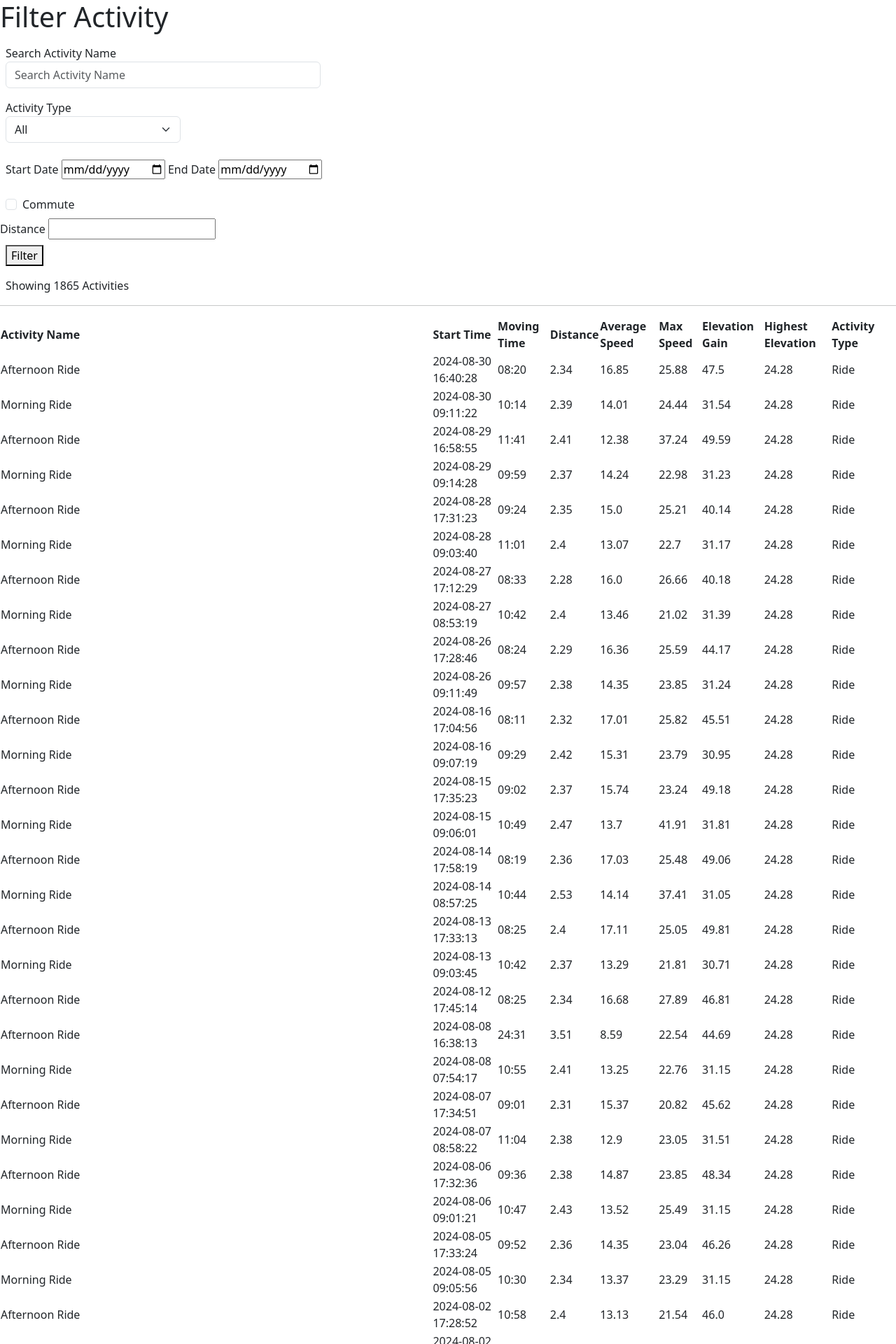
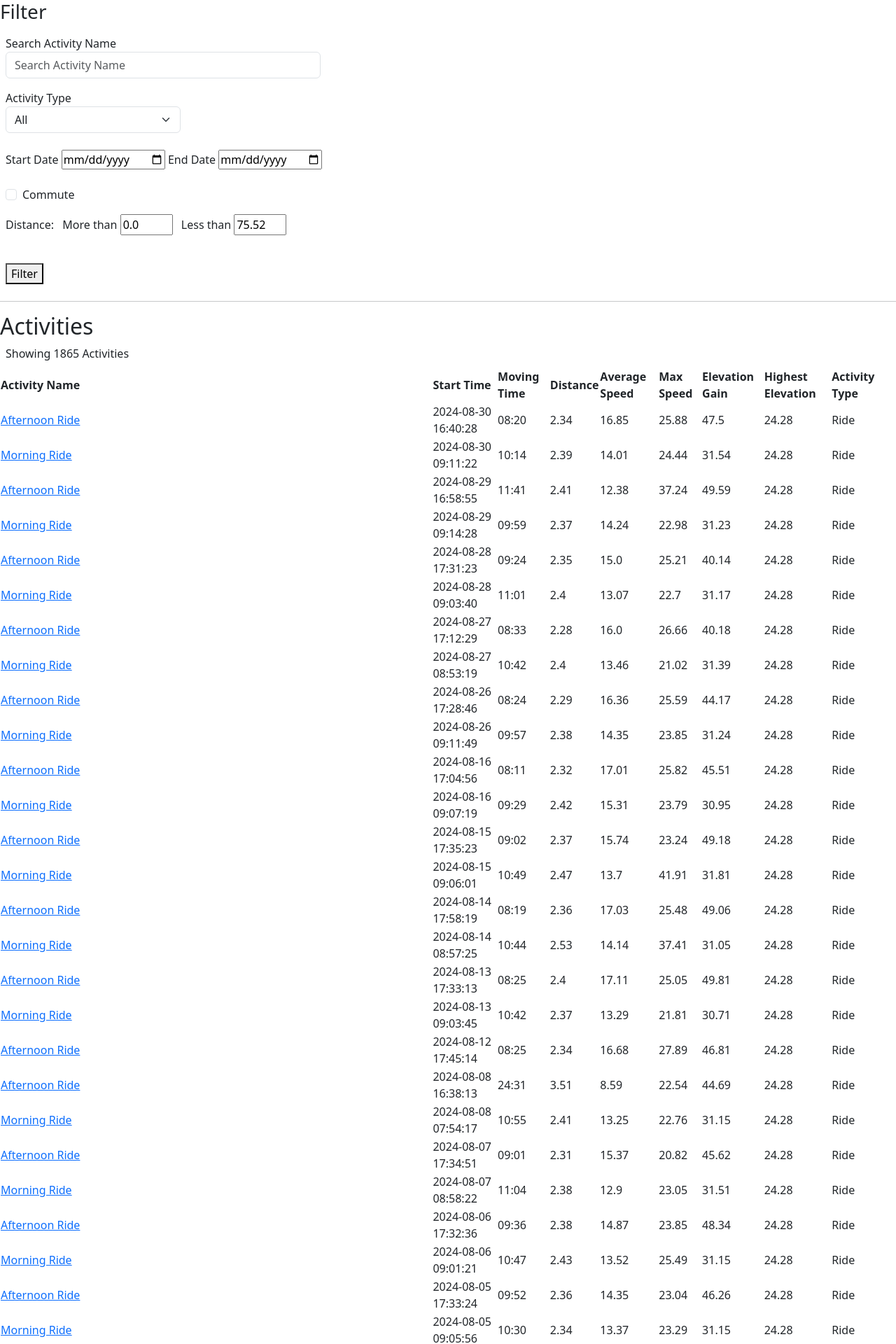
Before and after one commit to KColagiovanni/Strava_Activity, a Flask app: page /activities in a window 1280 px wide. Shown: the top 1920 px of the page at 70% size. Run offline with Flask 3, Linux system fonts and the light colour scheme; data comes from the database, SQL or seed files in the repository.

Commit message:
Completed the distance filter. Added a link to the activities page to take the user to the page where the selected activity info is displayed. Added a button to the activity_info.html file that opens a new page of the selected activity in Strava.

```diff
--- a/To Do List.txt
+++ b/To Do List.txt
@@ -1,6 +1,6 @@
 X * Create a text field to search activity by name, where the <search text> includes and not be an exact match.
 X * Add a filter option for dates (from and to).
-* Add a filter option for distance (more than X, less than X).
+X * Add a filter option for distance (more than X, less than X).
 * Add a filter option for elevation gain (more than X, less than X).
 * Add a filter option for highest elevation (more than X, less than X).
 * Add a filter option for average speed (more than X, less than X).
@@ -8,8 +8,9 @@ X * Add a filter option for dates (from and to).
 * Add a filter option for moving time (more than X, less than X).
 X * Add a filter option for commute.
 X * Add a filter option for activity type.
-* Make activity names a link that when clicked in will bring the user to the activity, which brings the user to a page
+X * Make activity names a link that when clicked in will bring the user to the activity, which brings the user to a page
 that shows the details of the activity.
+X * On the page that shows a single activity, make a button that opens up the activity in Strava in a new tab.
 * Graph all activities by selected column and show trend lines.
 * When displaying individual activities, graph the speed/pace vs time.
 * When displaying individual activities, graph elevation vs time.
--- a/app.py
+++ b/app.py
@@ -38,14 +38,15 @@ def index():
 @app.route('/activities', methods=['POST', 'GET'])
 def activity():
     """
-    Function and route for the filter activities page.
+    Function and route for the activities page.
 
     :return: Renders the filter_activities.html page.
     """
     # Order the SQL database by activity id
-    # activities = Activity.query.order_by(Activity.activity_id).all()
+    activities = Activity.query.order_by(Activity.activity_id).all()
     selected_activity = None
     activities = ''
+    num_of_activities = 0
     filters = None
     num_of_activities_string = 'Showing 0 Activities'
     start_date = None
@@ -57,6 +58,8 @@ def activity():
     print(f"request.form.get('start_date') is: {request.form.get('start_date')}")
     print(f"request.form.get('end_date') is: {request.form.get('end_date')}")
     print(f"request.form.get('commute') is: {request.form.get('commute')}")
+    print(f"request.form.get('more_than_distance') is: {request.form.get('more_than_distance')}")
+    print(f"request.form.get('less_than_distance') is: {request.form.get('less_than_distance')}")
 
     # When the form is submitted
     if request.method == 'POST':
@@ -65,18 +68,18 @@ def activity():
         start_date = request.form.get('start_date') or Activity.query.order_by(Activity.start_time).first().start_time
         end_date = request.form.get('end_date') or datetime.datetime.now()
         commute = request.form.get('commute') or None
-        min_distance = Activity.query.order_by(Activity.distance).first().distance
-        max_distance = Activity.query.order_by(Activity.distance.desc()).first().distance
+        min_distance_value = request.form.get('more_than_distance')
+        max_distance_value = request.form.get('less_than_distance')
 
-        print(f'Activity.start_time.first() is: {Activity.query.order_by(Activity.start_time).first().start_time}')
-        print(f'min_distance is: {min_distance}')
-        print(f'max_distance is: {max_distance}')
+        # print(f'Activity.start_time.first() is: {Activity.query.order_by(Activity.start_time).first().start_time}')
 
         filters = {}
         if selected_activity_type != 'All':
             filters['activity_type'] = selected_activity_type
         if commute == 'commute':
             filters['commute'] = 1
+        # if min_distance >= 'distance':
+        #     filters['distance'] =
 
         # if start_date:
         #     filters['start_time'] = start_date
@@ -93,6 +96,8 @@ def activity():
             .filter(ilike_op(Activity.activity_name, f'%{text_search}%'))
             .filter(start_date <= Activity.start_time)
             .filter(end_date >= Activity.start_time)
+            .filter(min_distance_value <= Activity.distance)
+            .filter(max_distance_value >= Activity.distance)
             # .order_by(Activity.distance  # Order activities by distance
             .order_by(Activity.start_time  # Order activities by date
             .desc())  # Show newest activities first
@@ -103,11 +108,6 @@ def activity():
         # activities = Activity.query.filter_by(**filters).filter(Activity.activity_name.ilike(f'{text_search}')).order_by(Activity.start_time.desc()).all()
         activities = query_string.all()
         num_of_activities = query_string.count()
-
-        if num_of_activities == 1:
-            num_of_activities_string = f'Showing {num_of_activities} Activity'
-        else:
-            num_of_activities_string = f'Showing {num_of_activities} Activities'
 
     # When the page loads
     if request.method == 'GET':
@@ -125,6 +125,13 @@ def activity():
         else:
             num_of_activities_string = f'Showing {num_of_activities} Activities'
 
+    if num_of_activities == 1:
+        num_of_activities_string = f'Showing {num_of_activities} Activity'
+    else:
+        num_of_activities_string = f'Showing {num_of_activities} Activities'
+
+    min_activities_distance = Activity.query.order_by(Activity.distance).first().distance
+    max_activities_distance = Activity.query.order_by(Activity.distance.desc()).first().distance
 
     # Group the activity types and create a list of each activity type to be used to populate the dropdown menu options.
     activity_type_categories = Activity.query.with_entities(Activity.activity_type).group_by(Activity.activity_type).all()
@@ -134,8 +141,12 @@ def activity():
         'filter_activities.html',
         activities=activities,
         activity_type_list=activity_type_list,
-        num_of_activities=num_of_activities_string
+        num_of_activities=num_of_activities_string,
+        min_activities_distance=min_activities_distance,
+        max_activities_distance=max_activities_distance
     )
+
+
 
 @app.route('/activity/<activity_id>', methods=['GET'])
 def activity_info(activity_id):
--- a/static/css/main.css
+++ b/static/css/main.css
@@ -1,3 +1,7 @@
 h6, p {
     display: inline;
 }
+
+.distance_input {
+    width: 75px;
+}
--- a/templates/activity_info.html
+++ b/templates/activity_info.html
@@ -51,6 +51,7 @@
     <p>{{ activity_data.activity_type }}</p>
 </div>
 
-<button>Go To Strava Activity</button>
+<a href="https://www.strava.com/activities/{{ activity_data.activity_id}}" target="_blank"><button>Go To Strava Activity</button></a>
 <a  href="/"><button>Home</button></a>
+<a  href="/activities"><button>Back</button></a>
 {% endblock %}
--- a/templates/filter_activities.html
+++ b/templates/filter_activities.html
@@ -1,11 +1,11 @@
 {% extends 'base.html' %}
 
 {% block head %}
-<title>Filter Activity</title>
+<title>Activities</title>
 {% endblock %}
 
 {% block body %}
-<h1>Filter Activity</h1>
+<h3>Filter</h3>
     <div class="dropdown">
         <form method="POST">
 
@@ -61,14 +61,29 @@
                 <label class="form-check-label" for="commute_checkbox">Commute</label>
             </div>
 
-            <label for="distance_filter">Distance</label>
-            <input type="number"
-                   id="distance_filter"
-                   name="distance"
-                   min=""
-                   max=""
-                   step=""/>
+            <div class="ms-2 mt-2">
+                <p>Distance: </p>
 
+                <label  class="ms-2 my-2" for="more_than_distance_filter">More than</label>
+                <input  class="my-2 distance_input"
+                        type="number"
+                        id="more_than_distance_filter"
+                        name="more_than_distance"
+                        value="{{ min_activities_distance }}"
+                        min="{{ min_activities_distance }}"
+                        max="{{ max_activities_distance }}"
+                        step="0.01"/>
+
+                <label  class="ms-2 my-2" for="less_than_distance_filter">Less than</label>
+                <input  class="my-2 distance_input"
+                        type="number"
+                        id="less_than_distance_filter"
+                        name="less_than_distance"
+                        value="{{ max_activities_distance }}"
+                        min="{{ min_activities_distance }}"
+                        max="{{ max_activities_distance }}"
+                        step="0.01"/>
+            </div>
             <br>
             <!-- Submit the form -->
             <button type="submit"
@@ -85,9 +100,10 @@
     <!--            {% endfor %}-->
     <!--        </ul>-->
 <!--        <div id="activity-type" class="ms-2 mb-2">Showing All Activities</div>-->
-        <div class="ms-2 my-2">{{ num_of_activities }}</div>
     </div>
     <hr>
+    <h2>Activities</h2>
+    <div class="ms-2 my-2">{{ num_of_activities }}</div>
     <table>
         <tr>
             <th>Activity Name</th>
@@ -102,7 +118,7 @@
         </tr>
         {% for activity in activities %}
         <tr>
-            <a href="/activity/<>"><td>{{ activity.activity_name }}</td></a>
+            <td><a href="{{ url_for('activity_info', activity_id=activity.activity_id) }}">{{ activity.activity_name }}</a></td>
             <td>{{ activity.start_time }}</td>
             <td>{{ activity.moving_time }}</td>
             <td>{{ activity.distance }}</td>
```
